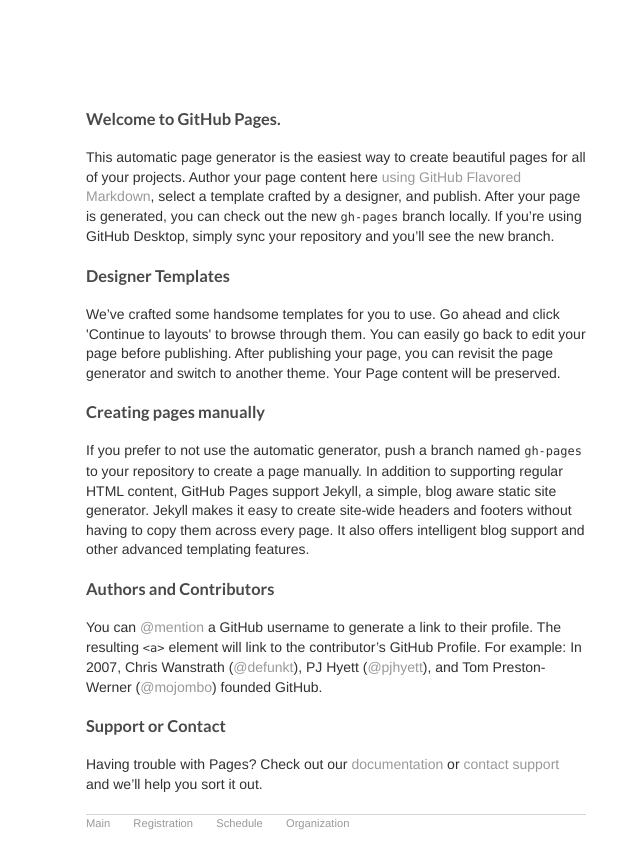
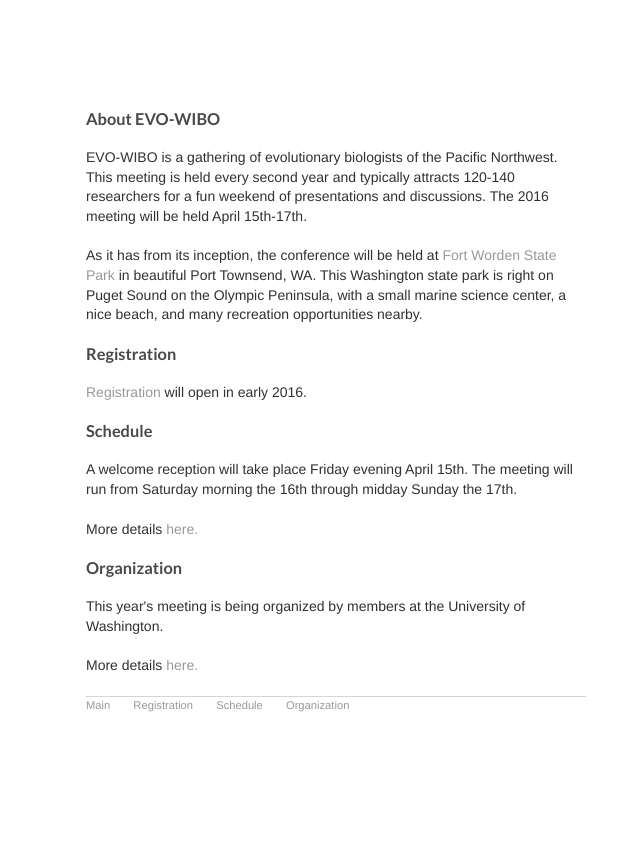
Before and after one commit to kvanraay/practice, a plain HTML site: page main.html in a window 1280 px wide. Shown: the full height of the page, 484-1101 px from the left. After the commit the page ends 800 px from the top, so only its background shows below. Drawn offline with Linux system fonts and the light colour scheme.

Commit message:
Update main.html

```diff
--- a/main.html
+++ b/main.html
@@ -26,30 +26,22 @@
       </header>
       <section>
         <h3>
-<a id="welcome-to-github-pages" class="anchor" href="#welcome-to-github-pages" aria-hidden="true"><span class="octicon octicon-link"></span></a>Welcome to GitHub Pages.</h3>
+<a id="About EVO-WIBO" class="anchor" href="#About EVO-WIBO" aria-hidden="true"><span class="octicon octicon-link"></span></a>About EVO-WIBO</h3>
 
-<p>This automatic page generator is the easiest way to create beautiful pages for all of your projects. Author your page content here <a href="https://guides.github.com/features/mastering-markdown/">using GitHub Flavored Markdown</a>, select a template crafted by a designer, and publish. After your page is generated, you can check out the new <code>gh-pages</code> branch locally. If you’re using GitHub Desktop, simply sync your repository and you’ll see the new branch.</p>
+<p>EVO-WIBO is a gathering of evolutionary biologists of the Pacific Northwest. This meeting is held every second year and typically attracts 120-140 researchers for a fun weekend of presentations and discussions. The 2016 meeting will be held April 15th-17th.</p>
 
-<h3>
-<a id="designer-templates" class="anchor" href="#designer-templates" aria-hidden="true"><span class="octicon octicon-link"></span></a>Designer Templates</h3>
+<p> As it has from its inception, the conference will be held at <a href="http://fortworden.org/"> Fort Worden State Park</a> in beautiful Port Townsend, WA. This Washington state park is right on Puget Sound on the Olympic Peninsula, with a small marine science center, a nice beach, and many recreation opportunities nearby. </p>
 
-<p>We’ve crafted some handsome templates for you to use. Go ahead and click 'Continue to layouts' to browse through them. You can easily go back to edit your page before publishing. After publishing your page, you can revisit the page generator and switch to another theme. Your Page content will be preserved.</p>
+<h3>Registration</h3>
+<p><a href="http://kvanraay.github.io/evowibo2016/registration">Registration</a> will open in early 2016.</p>
 
-<h3>
-<a id="creating-pages-manually" class="anchor" href="#creating-pages-manually" aria-hidden="true"><span class="octicon octicon-link"></span></a>Creating pages manually</h3>
+<h3>Schedule</h3>
+<p>A welcome reception will take place Friday evening April 15th. The meeting will run from Saturday morning the 16th through midday Sunday the 17th.</p>
+<p>More details <a href="http://kvanraay.github.io/evowibo2016/schedule">here.</a></p>
 
-<p>If you prefer to not use the automatic generator, push a branch named <code>gh-pages</code> to your repository to create a page manually. In addition to supporting regular HTML content, GitHub Pages support Jekyll, a simple, blog aware static site generator. Jekyll makes it easy to create site-wide headers and footers without having to copy them across every page. It also offers intelligent blog support and other advanced templating features.</p>
-
-<h3>
-<a id="authors-and-contributors" class="anchor" href="#authors-and-contributors" aria-hidden="true"><span class="octicon octicon-link"></span></a>Authors and Contributors</h3>
-
-<p>You can <a href="https://github.com/blog/821" class="user-mention">@mention</a> a GitHub username to generate a link to their profile. The resulting <code>&lt;a&gt;</code> element will link to the contributor’s GitHub Profile. For example: In 2007, Chris Wanstrath (<a href="https://github.com/defunkt" class="user-mention">@defunkt</a>), PJ Hyett (<a href="https://github.com/pjhyett" class="user-mention">@pjhyett</a>), and Tom Preston-Werner (<a href="https://github.com/mojombo" class="user-mention">@mojombo</a>) founded GitHub.</p>
-
-<h3>
-<a id="support-or-contact" class="anchor" href="#support-or-contact" aria-hidden="true"><span class="octicon octicon-link"></span></a>Support or Contact</h3>
-
-<p>Having trouble with Pages? Check out our <a href="https://help.github.com/pages">documentation</a> or <a href="https://github.com/contact">contact support</a> and we’ll help you sort it out.</p>
-
+<h3>Organization</h3>
+<p>This year's meeting is being organized by members at the University of Washington.</p>
+<p>More details <a href="http://kvanraay.github.io/evowibo2016/organization">here.</a></p>
       <footer>
      	<ul>
 	        		<li><a href="http://kvanraay.github.io/evowibo2016/">Main</a></li>
```
